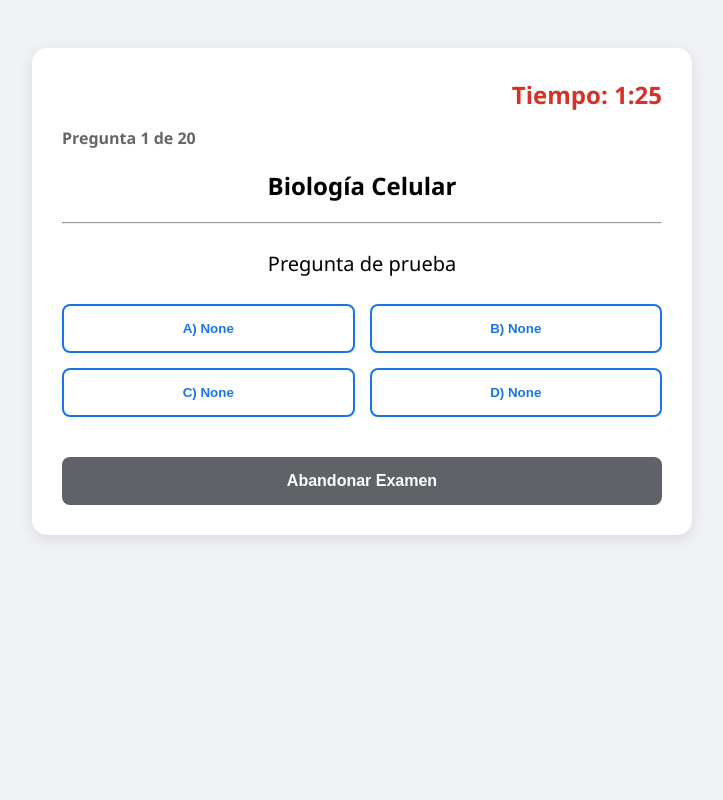
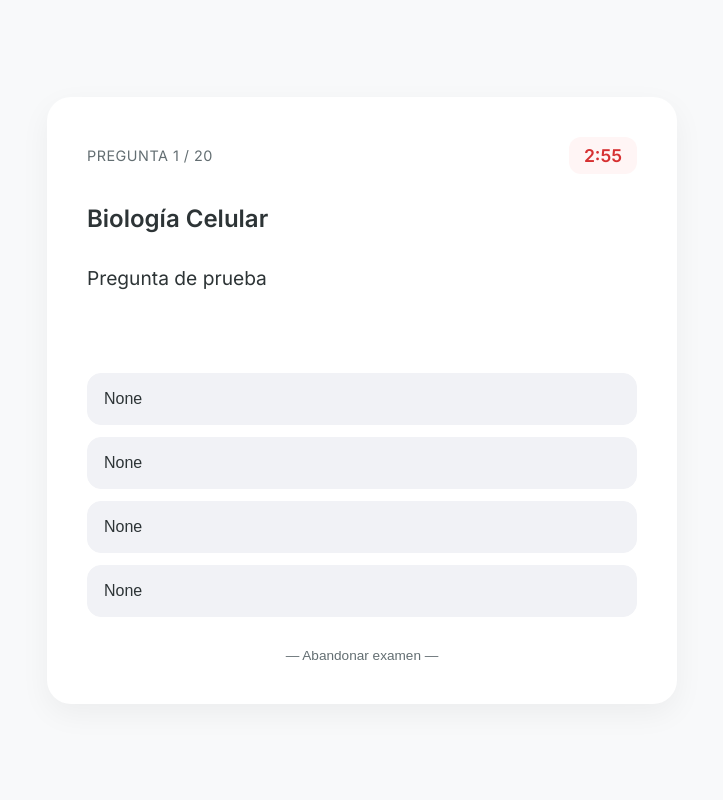
Before and after one commit to todoacambiadodesde-hub/Apoyovirtual, a Flask app: page /examen/7 in a window 1280 px wide. Shown: the whole page, without its empty margins (278-1001 px from the left). Run offline with Flask 3, Linux system fonts and the light colour scheme; a user stored in the database is signed in; data comes from the database, SQL or seed files in the repository.

Commit message:
Actualizacion: Diseño minimalista para examen

```diff
--- a/templates/examen.html
+++ b/templates/examen.html
@@ -2,84 +2,221 @@
 <html lang="es">
 <head>
     <meta charset="UTF-8">
-    <title>Examen - {{ materia.nombre }}</title>
+    <meta name="viewport" content="width=device-width, initial-scale=1.0">
+    <title>{{ materia.nombre }} - Examen</title>
     <script id="MathJax-script" async src="https://cdn.jsdelivr.net/npm/mathjax@3/es5/tex-mml-chtml.js"></script>
+    <link href="https://fonts.googleapis.com/css2?family=Inter:wght@300;400;600&display=swap" rel="stylesheet">
     <style>
-        body { font-family: 'Segoe UI', sans-serif; background: #f0f2f5; display: flex; justify-content: center; padding: 40px; }
-        .card { background: white; padding: 30px; border-radius: 15px; box-shadow: 0 4px 15px rgba(0,0,0,0.1); width: 100%; max-width: 600px; text-align: center; position: relative; }
-        .timer { color: #d93025; font-size: 24px; font-weight: bold; text-align: right; margin-bottom: 10px; }
-        .progreso { text-align: left; color: #666; font-weight: bold; margin-bottom: 20px; }
-        .opciones-grid { display: grid; grid-template-columns: 1fr 1fr; gap: 15px; margin-top: 20px; }
-        .btn-opt { padding: 15px; border: 2px solid #1a73e8; background: white; color: #1a73e8; border-radius: 8px; cursor: pointer; font-weight: bold; transition: 0.3s; }
-        .btn-opt:hover { background: #1a73e8; color: white; }
-        .input-mate { width: 100%; padding: 12px; margin-top: 10px; border-radius: 5px; border: 1px solid #ccc; box-sizing: border-box; font-size: 16px; }
-        .btn-enviar { background: #1a73e8; color: white; border: none; padding: 15px; width: 100%; border-radius: 8px; margin-top: 20px; cursor: pointer; font-size: 16px; font-weight: bold; position: relative; z-index: 10; }
+        :root {
+            --bg: #f8f9fa;
+            --card-bg: #ffffff;
+            --primary: #2d3436; /* Color oscuro minimalista */
+            --accent: #0984e3;  /* Azul sutil */
+            --text-main: #2d3436;
+            --text-muted: #636e72;
+            --error: #d63031;
+            --success: #00b894;
+        }
 
-        /* Ajuste para asegurar que el botón de terminar sea cliqueable */
-        .btn-terminar { background: #28a745; color: white; border: none; padding: 15px; width: 100%; border-radius: 8px; margin-top: 20px; cursor: pointer; font-weight: bold; display: none; position: relative; z-index: 20; }
+        body {
+            font-family: 'Inter', sans-serif;
+            background-color: var(--bg);
+            color: var(--text-main);
+            margin: 0;
+            display: flex;
+            justify-content: center;
+            align-items: center;
+            min-height: 100vh;
+        }
+
+        .container {
+            width: 90%;
+            max-width: 550px;
+            background: var(--card-bg);
+            padding: 40px;
+            border-radius: 24px;
+            box-shadow: 0 10px 30px rgba(0,0,0,0.05);
+            position: relative;
+        }
+
+        .header-info {
+            display: flex;
+            justify-content: space-between;
+            align-items: center;
+            margin-bottom: 30px;
+        }
+
+        .timer {
+            font-weight: 600;
+            font-size: 1.1rem;
+            color: var(--error);
+            background: #fff5f5;
+            padding: 8px 15px;
+            border-radius: 12px;
+        }
+
+        .progreso {
+            font-size: 0.9rem;
+            color: var(--text-muted);
+            letter-spacing: 0.5px;
+            text-transform: uppercase;
+        }
+
+        h2 {
+            font-weight: 600;
+            font-size: 1.5rem;
+            margin: 0 0 10px 0;
+            color: var(--primary);
+        }
+
+        .enunciado {
+            font-size: 1.2rem;
+            line-height: 1.6;
+            margin: 30px 0;
+            color: var(--text-main);
+            min-height: 80px;
+        }
+
+        /* Estilo para Inputs y Botones */
+        .input-mate {
+            width: 100%;
+            padding: 16px;
+            border: 1.5px solid #e1e4e8;
+            border-radius: 14px;
+            font-size: 1rem;
+            outline: none;
+            transition: border-color 0.3s;
+            margin-bottom: 10px;
+        }
+
+        .input-mate:focus { border-color: var(--accent); }
+
+        .opciones-grid {
+            display: grid;
+            grid-template-columns: 1fr;
+            gap: 12px;
+        }
+
+        .btn-opt {
+            padding: 16px;
+            border: 1.5px solid #f1f2f6;
+            background: #f1f2f6;
+            color: var(--text-main);
+            border-radius: 14px;
+            cursor: pointer;
+            font-weight: 500;
+            font-size: 1rem;
+            transition: all 0.2s;
+            text-align: left;
+        }
+
+        .btn-opt:hover {
+            background: var(--accent);
+            color: white;
+            border-color: var(--accent);
+            transform: translateY(-2px);
+        }
+
+        .btn-enviar {
+            background: var(--primary);
+            color: white;
+            border: none;
+            padding: 18px;
+            width: 100%;
+            border-radius: 14px;
+            margin-top: 20px;
+            cursor: pointer;
+            font-size: 1rem;
+            font-weight: 600;
+            transition: opacity 0.3s;
+        }
+
+        .btn-enviar:hover { opacity: 0.9; }
+
+        .btn-terminar {
+            background: var(--success);
+            color: white;
+            border: none;
+            padding: 18px;
+            width: 100%;
+            border-radius: 14px;
+            margin-top: 20px;
+            cursor: pointer;
+            font-weight: 600;
+            display: none;
+        }
+
+        .abandonar {
+            display: block;
+            margin-top: 30px;
+            color: var(--text-muted);
+            text-decoration: none;
+            font-size: 0.85rem;
+            background: none;
+            border: none;
+            cursor: pointer;
+            width: 100%;
+        }
+
+        .abandonar:hover { color: var(--error); }
+
+        .hint { font-size: 0.8rem; color: var(--text-muted); margin-top: 5px; }
     </style>
 </head>
 <body>
 
-<div class="card">
-    <div class="timer">Tiempo: <span id="clock">--:--</span></div>
-    <p class="progreso">Pregunta <span id="num_pregunta">1</span> de 20</p>
+<div class="container">
+    <div class="header-info">
+        <span class="progreso">Pregunta <span id="num_pregunta">1</span> / 20</span>
+        <div class="timer" id="clock">03:00</div>
+    </div>
 
     <h2>{{ materia.nombre }}</h2>
-    <hr>
 
-    <div style="font-size: 20px; margin: 25px 0; line-height: 1.5;">
+    <div class="enunciado">
         {{ pregunta.enunciado | safe }}
     </div>
 
     <div id="contenedor-respuestas">
         {% if materia.es_exacta %}
-            <input type="text" id="resp_abierta" class="input-mate" placeholder="Tu respuesta (ej: 2*x + 5)">
-            <p style="font-size: 12px; color: #666; margin-top: 5px;">* Potencia: ** | Fracción: /</p>
-            <button class="btn-enviar" onclick="enviarRespuesta(document.getElementById('resp_abierta').value)">Enviar Respuesta</button>
+            <input type="text" id="resp_abierta" class="input-mate" placeholder="Escribe tu respuesta..." autofocus>
+            <p class="hint">Ejemplo: 4/x, x**6, sin(x), sqrt(x)</p>
+            <button class="btn-enviar" onclick="enviarRespuesta(document.getElementById('resp_abierta').value)">Confirmar respuesta</button>
         {% else %}
             <div class="opciones-grid">
-                <button class="btn-opt" onclick="enviarRespuesta('{{ pregunta.opcion_a }}')">A) {{ pregunta.opcion_a }}</button>
-                <button class="btn-opt" onclick="enviarRespuesta('{{ pregunta.opcion_b }}')">B) {{ pregunta.opcion_b }}</button>
-                <button class="btn-opt" onclick="enviarRespuesta('{{ pregunta.opcion_c }}')">C) {{ pregunta.opcion_c }}</button>
-                <button class="btn-opt" onclick="enviarRespuesta('{{ pregunta.opcion_d }}')">D) {{ pregunta.opcion_d }}</button>
+                <button class="btn-opt" onclick="enviarRespuesta('{{ pregunta.opcion_a }}')">{{ pregunta.opcion_a }}</button>
+                <button class="btn-opt" onclick="enviarRespuesta('{{ pregunta.opcion_b }}')">{{ pregunta.opcion_b }}</button>
+                <button class="btn-opt" onclick="enviarRespuesta('{{ pregunta.opcion_c }}')">{{ pregunta.opcion_c }}</button>
+                <button class="btn-opt" onclick="enviarRespuesta('{{ pregunta.opcion_d }}')">{{ pregunta.opcion_d }}</button>
             </div>
         {% endif %}
     </div>
 
-    <button id="btn_finalizar" class="btn-terminar" onclick="irAResultados()">Ver Resultados</button>
-
-    <button style="margin-top:40px; background:#5f6368;" class="btn-enviar" onclick="abandonar()">Abandonar Examen</button>
+    <button id="btn_finalizar" class="btn-terminar" onclick="irAResultados()">Finalizar y ver resultados</button>
+    <button class="abandonar" onclick="abandonar()">— Abandonar examen —</button>
 </div>
 
 <script>
-    // --- LÓGICA DE PROGRESO ---
     let historial = JSON.parse(localStorage.getItem('respuestas_examen') || '[]');
-
-    // Evitamos que el contador visual pase de 20
     let numActual = historial.length + 1;
     document.getElementById('num_pregunta').innerText = numActual > 20 ? 20 : numActual;
 
-    // --- CRONÓMETRO DE 3 MINUTOS ---
-    let tiempoRestante = 90;
+    let tiempoRestante = 180;
     const clockDisplay = document.getElementById('clock');
 
     const timerInterval = setInterval(() => {
         let min = Math.floor(tiempoRestante / 60);
         let sec = tiempoRestante % 60;
         clockDisplay.innerText = `${min}:${sec < 10 ? '0' : ''}${sec}`;
-
         if (tiempoRestante <= 0) {
             clearInterval(timerInterval);
-            alert("¡Se acabó el tiempo para esta pregunta!");
             enviarRespuesta("TIEMPO AGOTADO");
         }
         tiempoRestante--;
     }, 1000);
 
-    // --- FUNCIÓN ENVIAR CORREGIDA ---
     function enviarRespuesta(valor) {
-        if(!valor && valor !== "TIEMPO AGOTADO") return alert("Escribe o selecciona una respuesta");
+        if(!valor && valor !== "TIEMPO AGOTADO") return;
 
         historial.push({ id: {{ pregunta.id }}, respuesta: valor });
         localStorage.setItem('respuestas_examen', JSON.stringify(historial));
@@ -92,20 +229,10 @@
         .then(res => res.json())
         .then(data => {
             if (historial.length >= 20) {
-                // FINAL DEL EXAMEN
-                clearInterval(timerInterval); // Detenemos el reloj inmediatamente
-
-                // Ocultamos el examen para que no bloquee los clics
+                clearInterval(timerInterval);
                 document.getElementById('contenedor-respuestas').style.display = 'none';
-
-                // Mostramos el botón de resultados con alta prioridad
-                let btnFin = document.getElementById('btn_finalizar');
-                btnFin.style.display = 'block';
-
-                if(valor !== "TIEMPO AGOTADO") alert(data.msg + "\nExamen completado.");
+                document.getElementById('btn_finalizar').style.display = 'block';
             } else {
-                // SIGUIENTE PREGUNTA
-                if(valor !== "TIEMPO AGOTADO") alert(data.msg);
                 location.reload();
             }
         });
@@ -125,7 +252,7 @@
     }
 
     function abandonar() {
-        if(confirm("¿Estás seguro? Se perderá tu progreso.")) {
+        if(confirm("¿Seguro que quieres salir?")) {
             localStorage.removeItem('respuestas_examen');
             window.location.href = '/dashboard';
         }
```
